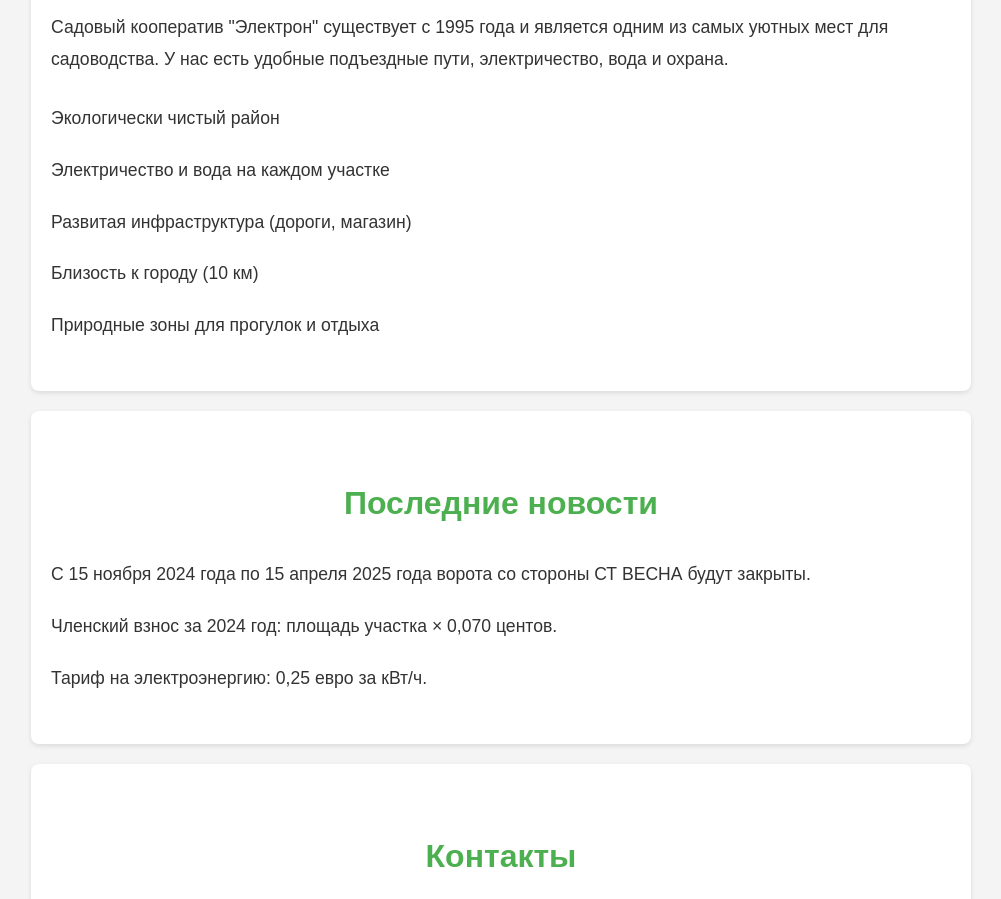
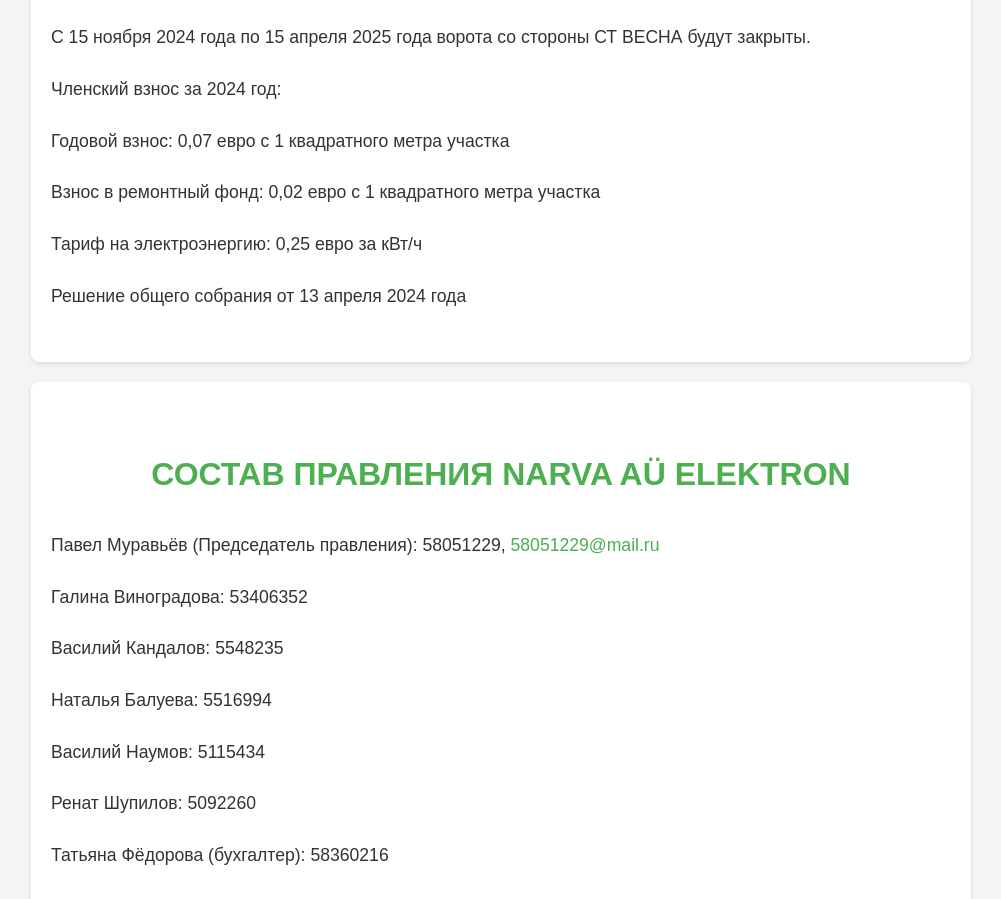
Before and after one commit to elektronidavirumaa/elektronidavirumaa.github.io, a plain HTML site: page index.html in a window 1280 px wide. Shown: the part 284-1183 px from the top of the page, without its empty margins (139-1140 px from the left). Drawn offline with Linux system fonts and the light colour scheme.

Commit message:
Some Fixes

```diff
--- a/index.html
+++ b/index.html
@@ -11,42 +11,34 @@
     <!-- Шапка сайта -->
     <header>
         <h1>Садовый кооператив "Электрон"</h1>
-        <p>Идеальное место для отдыха и садоводства</p>
+        <p>Садовый кооператив &quot;Электрон&quot; существует с 30 апреля 1974года</p>
     </header>
-
-    <!-- О нас -->
-    <section id="about">
-        <h2>О нашем кооперативе</h2>
-        <p>Садовый кооператив "Электрон" существует с 1995 года и является одним из самых уютных мест для садоводства. У нас есть удобные подъездные пути, электричество, вода и охрана.</p>
-        <ul>
-            <li>Экологически чистый район</li>
-            <li>Электричество и вода на каждом участке</li>
-            <li>Развитая инфраструктура (дороги, магазин)</li>
-            <li>Близость к городу (10 км)</li>
-            <li>Природные зоны для прогулок и отдыха</li>
-        </ul>
-    </section>
 
     <!-- Новости -->
     <section id="news">
         <h2>Последние новости</h2>
         <ul>
             <li>С 15 ноября 2024 года по 15 апреля 2025 года ворота со стороны СТ ВЕСНА будут закрыты.</li>
-            <li>Членский взнос за 2024 год: площадь участка × 0,070 центов.</li>
-            <li>Тариф на электроэнергию: 0,25 евро за кВт/ч.</li>
+            <li>Членский взнос за 2024 год:</li>
+            <ul>
+                <li>Годовой взнос: 0,07 евро с 1 квадратного метра участка</li>
+                <li>Взнос в ремонтный фонд: 0,02 евро с 1 квадратного метра участка</li>
+            </ul>
+            <li>Тариф на электроэнергию: 0,25 евро за кВт/ч</li>
+            <li>Решение общего собрания от 13 апреля 2024 года</li>
         </ul>
     </section>
 
-    <!-- Контакты -->
+    <!-- СОСТАВ ПРАВЛЕНИЯ NARVA AÜ ELEKTRON -->
     <section id="contacts">
-        <h2>Контакты</h2>
+        <h2>СОСТАВ ПРАВЛЕНИЯ NARVA AÜ ELEKTRON </h2>
         <ul>
-            <li>Павел Муравьёв (председатель): 58051229, <a href="mailto:58051229@mail.ru">58051229@mail.ru</a></li>
-            <li>Галина Виноградова (член правления): 53406352</li>
-            <li>Василий Кандалов (член правления): 5548235</li>
-            <li>Наталья Балуева (член правления): 5516994</li>
-            <li>Василий Наумов (член правления): 5115434</li>
-            <li>Ренат Шупилов (член правления): 5092260</li>
+            <li>Павел Муравьёв (Председатель правления): 58051229, <a href="mailto:58051229@mail.ru">58051229@mail.ru</a></li>
+            <li>Галина Виноградова: 53406352</li>
+            <li>Василий Кандалов: 5548235</li>
+            <li>Наталья Балуева: 5516994</li>
+            <li>Василий Наумов: 5115434</li>
+            <li>Ренат Шупилов: 5092260</li>
             <li>Татьяна Фёдорова (бухгалтер): 58360216</li>
             <li>Михаил Терентьев (электрик): 53036980</li>
         </ul>
@@ -57,8 +49,8 @@
     <section id="bank">
         <h2>Банковские реквизиты</h2>
         <ul>
-            <li>Swedbank: EE652200221046252361</li>
-            <li>SEB Pank: EE901010220013006010</li>
+            <li>NARVA AIANDUSÜHISTU ELEKTRON / Swedbank: EE652200221046252361</li>
+            <li>NARVA AIANDUSÜHISTU ELEKTRON / SEB Pank: EE901010220013006010</li>
         </ul>
     </section>
 
```
